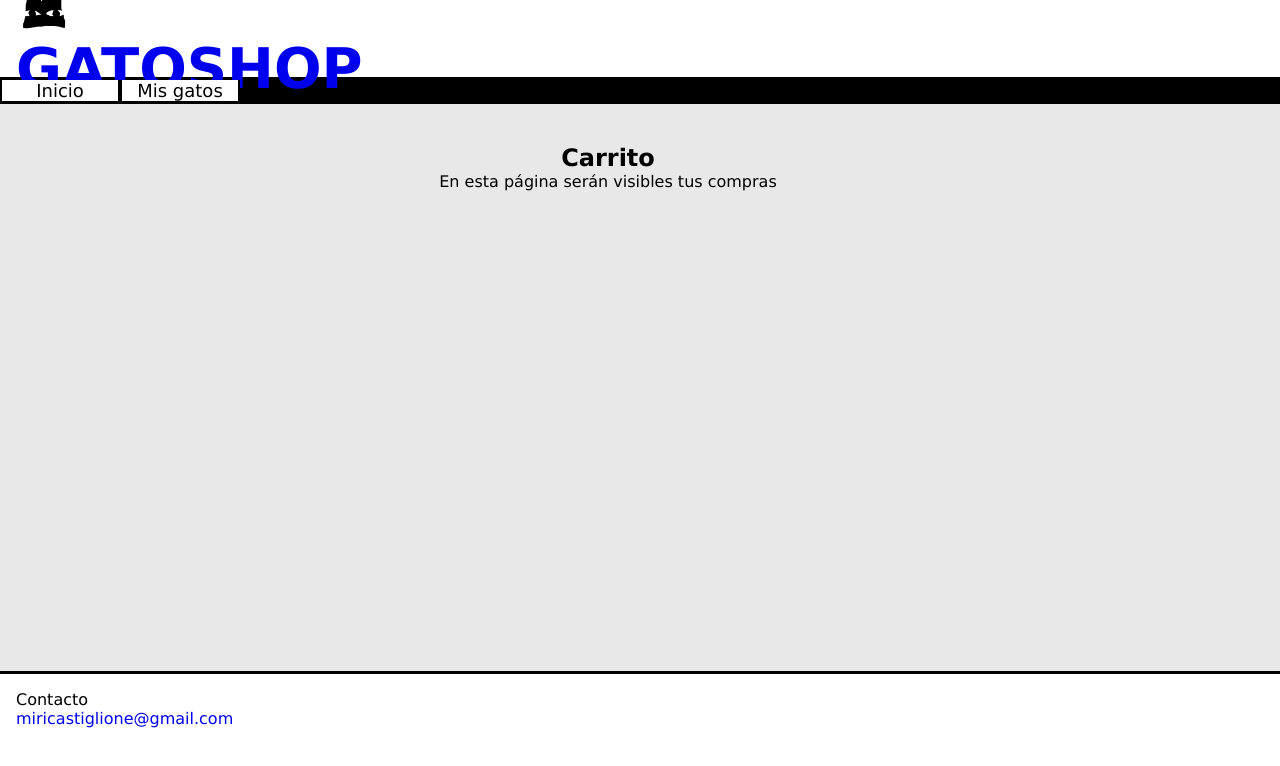
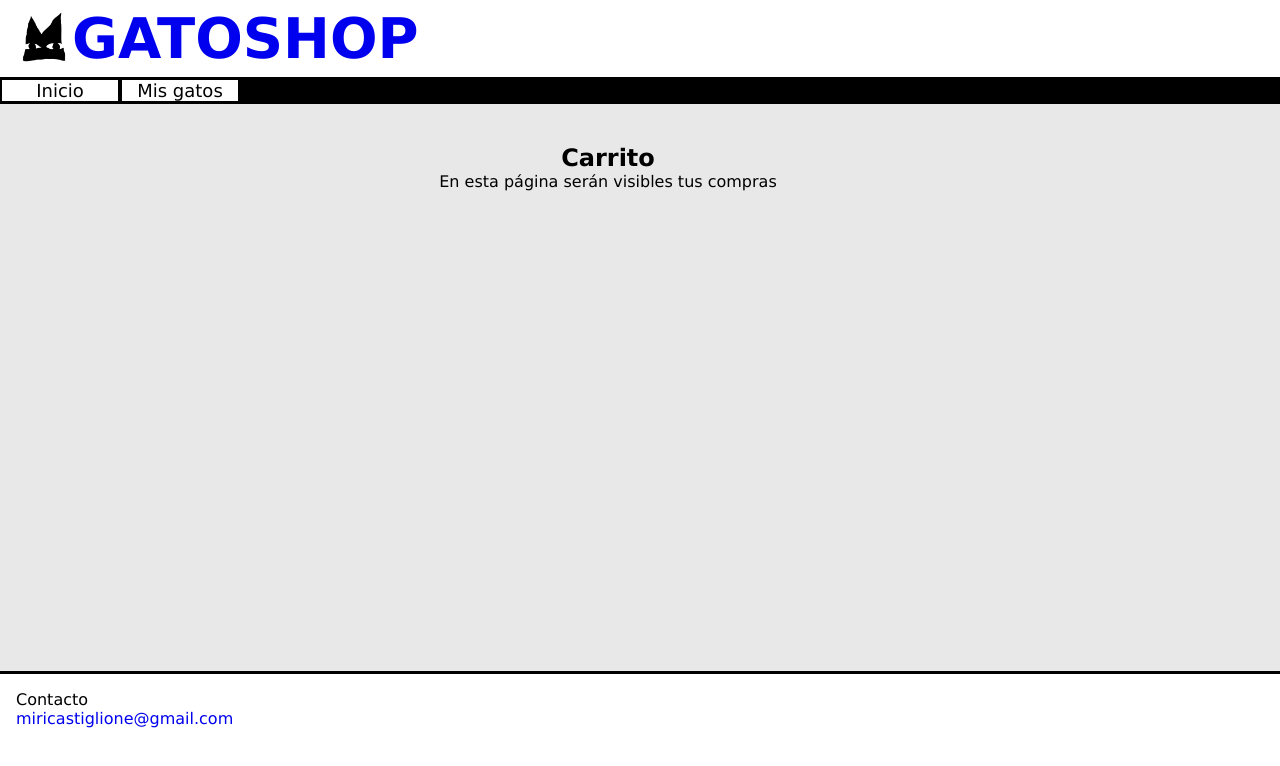
Before and after one commit to miridebits/castiglione_e-comerce_talentotech, a plain HTML site: page pages/carrito.html in a window 1280 px wide. Drawn offline with Linux system fonts and the light colour scheme; files whose address does not match are found by name.

Commit message:
arreglar icono #2

```diff
--- a/pages/carrito.html
+++ b/pages/carrito.html
@@ -13,6 +13,8 @@
     <header>
       <a href="../index.html">
         <img class="logo" src="img/icono.png" alt="logo con cabeza de gato">
+      </a>
+      <a href="../index.html">
         <h1 class="logo">GATOSHOP</h1>
       </a>
     </header>
```
Also changed, not shown: index.html (+2 -0 lines).
